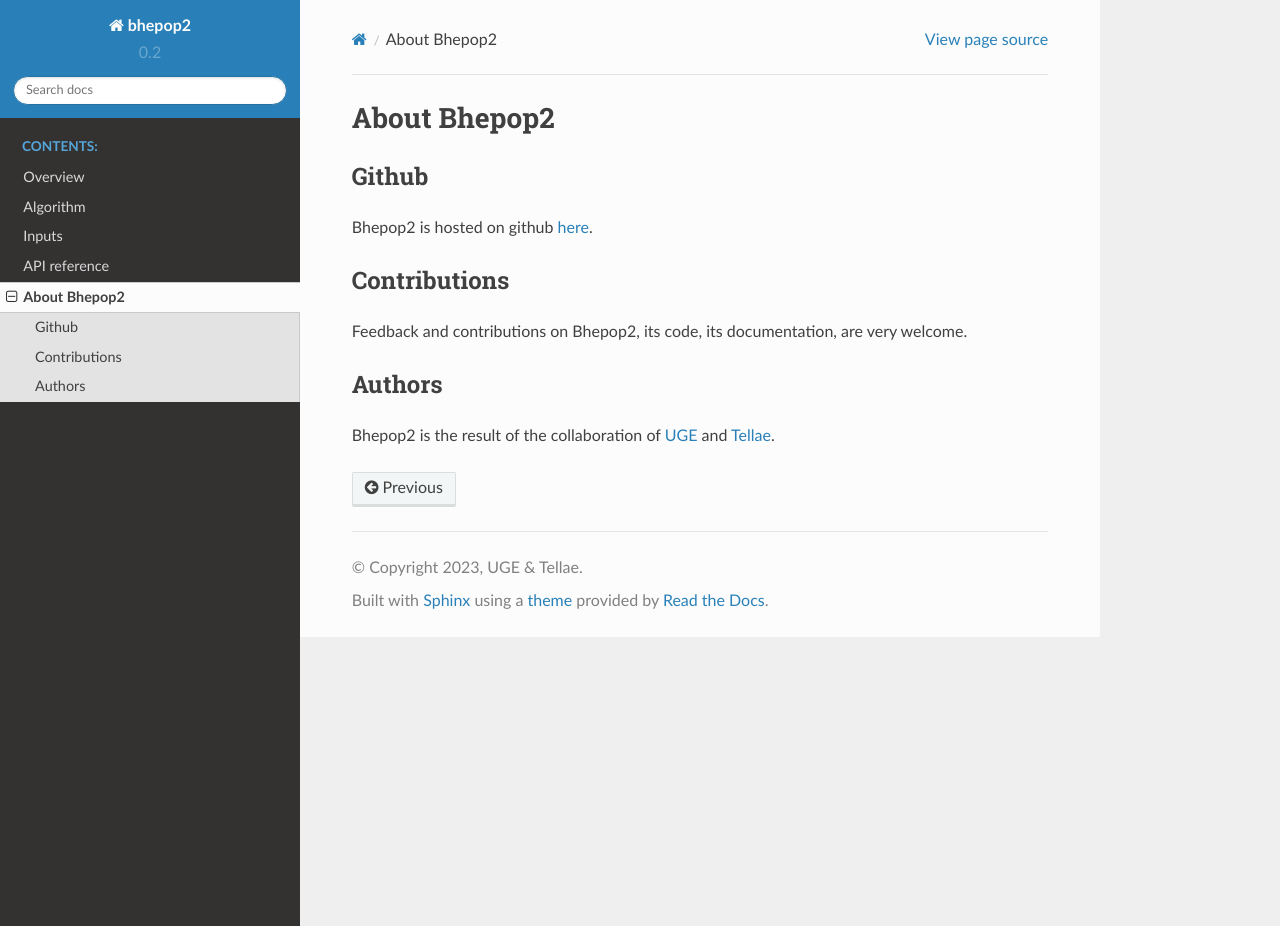
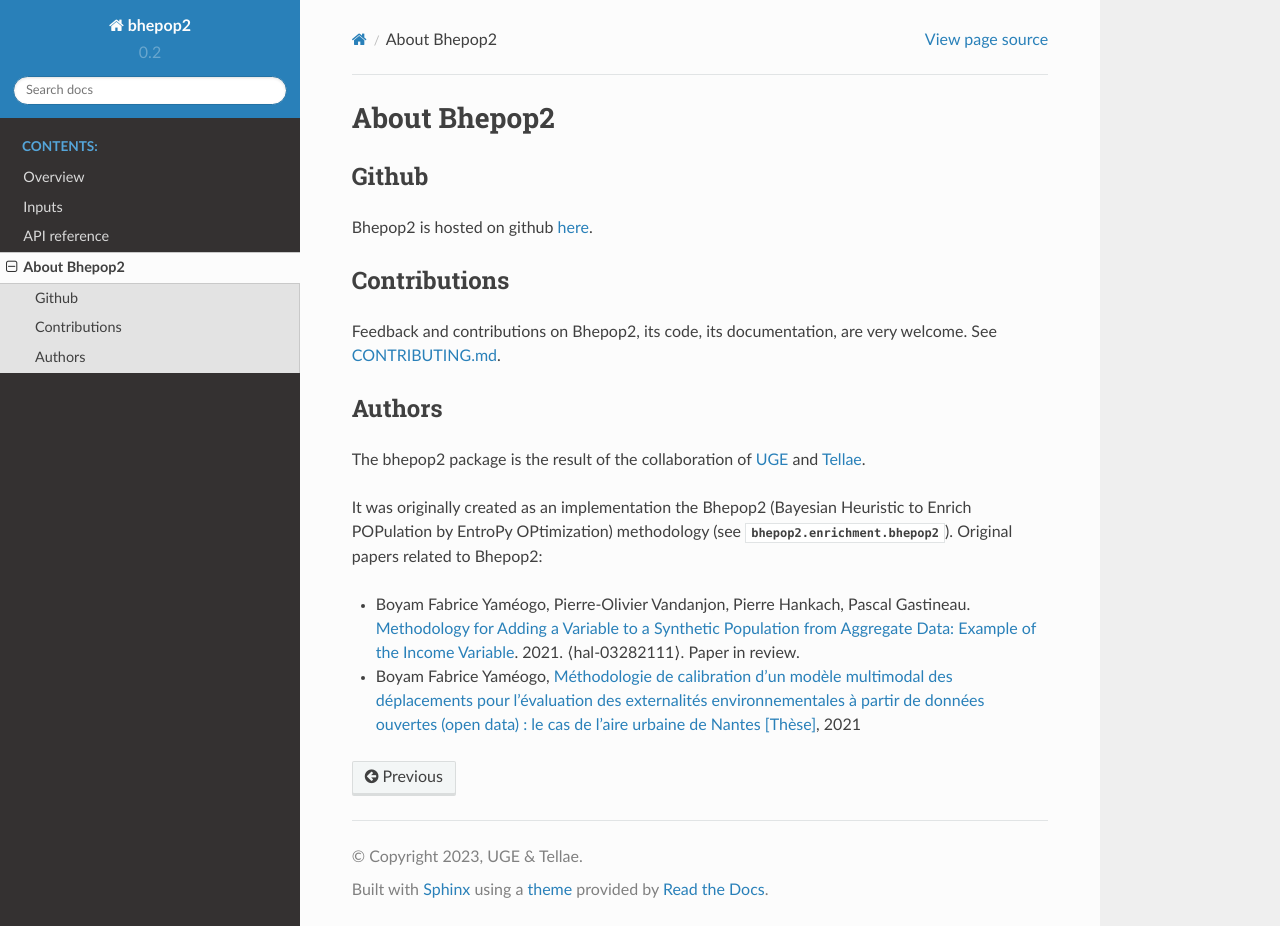
Before and after one commit to tellae/bhepop2, a Sphinx documentation site: the page built from docs/about.rst, in a window 1280 px wide and 926 px high. Built offline with Sphinx 7.4.7 and the Read the Docs theme 2.0.0, drawn with Linux system fonts in a browser that asks for light colours; pages that are not in the unit, such as notebooks, are missing from menus.

Commit message:
update sphinx docs

```diff
--- a/docs/about.rst
+++ b/docs/about.rst
@@ -15,9 +15,18 @@
 *************
 
 Feedback and contributions on Bhepop2, its code, its documentation, are very welcome.
+See `CONTRIBUTING.md <https://github.com/tellae/bhepop2/blob/main/CONTRIBUTING.md>`_.
 
 *******
 Authors
 *******
 
-Bhepop2 is the result of the collaboration of `UGE <https://ease.univ-gustave-eiffel.fr/>`_ and `Tellae <https://tellae.fr/>`_.
+The bhepop2 package is the result of the collaboration of `UGE <https://ease.univ-gustave-eiffel.fr/>`_ and `Tellae <https://tellae.fr/>`_.
+
+It was originally created as an implementation the Bhepop2
+(Bayesian Heuristic to Enrich POPulation by EntroPy OPtimization) methodology
+(see :mod:`bhepop2.enrichment.bhepop2`). Original papers related to Bhepop2:
+
+* Boyam Fabrice Yaméogo, Pierre-Olivier Vandanjon, Pierre Hankach, Pascal Gastineau. `Methodology for Adding a Variable to a Synthetic Population from Aggregate Data: Example of the Income Variable <https://hal.archives-ouvertes.fr/hal-03282111>`_. 2021. ⟨hal-03282111⟩. Paper in review.
+
+* Boyam Fabrice Yaméogo, `Méthodologie de calibration d’un modèle multimodal des déplacements pour l’évaluation des externalités environnementales à partir de données ouvertes (open data) : le cas de l’aire urbaine de Nantes [Thèse] <https://www.theses.fr/2021NANT4085>`_, 2021
--- a/docs/contents.rst
+++ b/docs/contents.rst
@@ -7,7 +7,6 @@
    :caption: Contents:
 
    index
-   algorithm
    inputs
    apiref
    about
```
Also changed, not shown: README.md (+3 -14 lines), docs/algorithm.rst (deleted, +0 -24 lines), docs/index.rst (+4 -5 lines), 1 other file.
